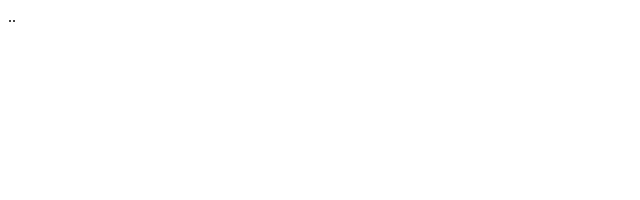
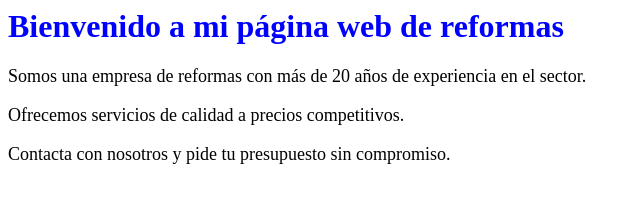
Before and after one commit to danibmos/FENIX, a plain HTML site: page index.html in a window 1280 px wide. Shown: the whole page, without its empty margins (0-640 px from the left). Drawn offline with Linux system fonts and the light colour scheme.

Commit message:
Estructura super basica

```diff
--- /dev/null
+++ b/css/styles.css
@@ -0,0 +1,7 @@
+h1 {
+    color: blue;
+}
+
+p {
+    font-size: 18px;
+}
--- a/index.html
+++ b/index.html
@@ -1 +1,12 @@
-..
+<html lang="es">
+<head>
+    <title>Mi página web de reformas</title>
+    <link rel="stylesheet" href="css/styles.css">
+</head>
+<body>
+    <h1>Bienvenido a mi página web de reformas</h1>
+    <p>Somos una empresa de reformas con más de 20 años de experiencia en el sector.</p>
+    <p>Ofrecemos servicios de calidad a precios competitivos.</p>
+    <p>Contacta con nosotros y pide tu presupuesto sin compromiso.</p>
+</body>
+</html>
```
